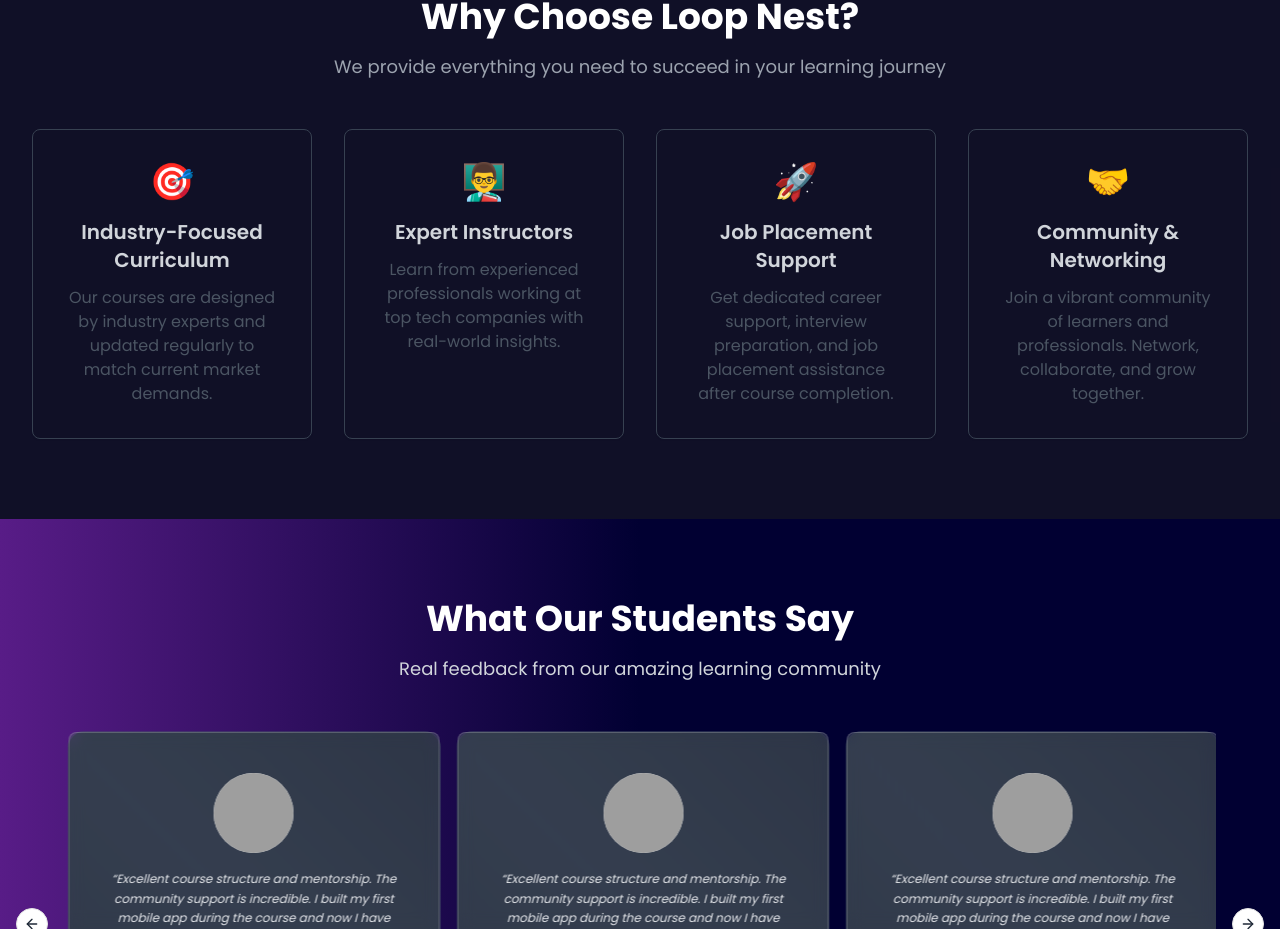
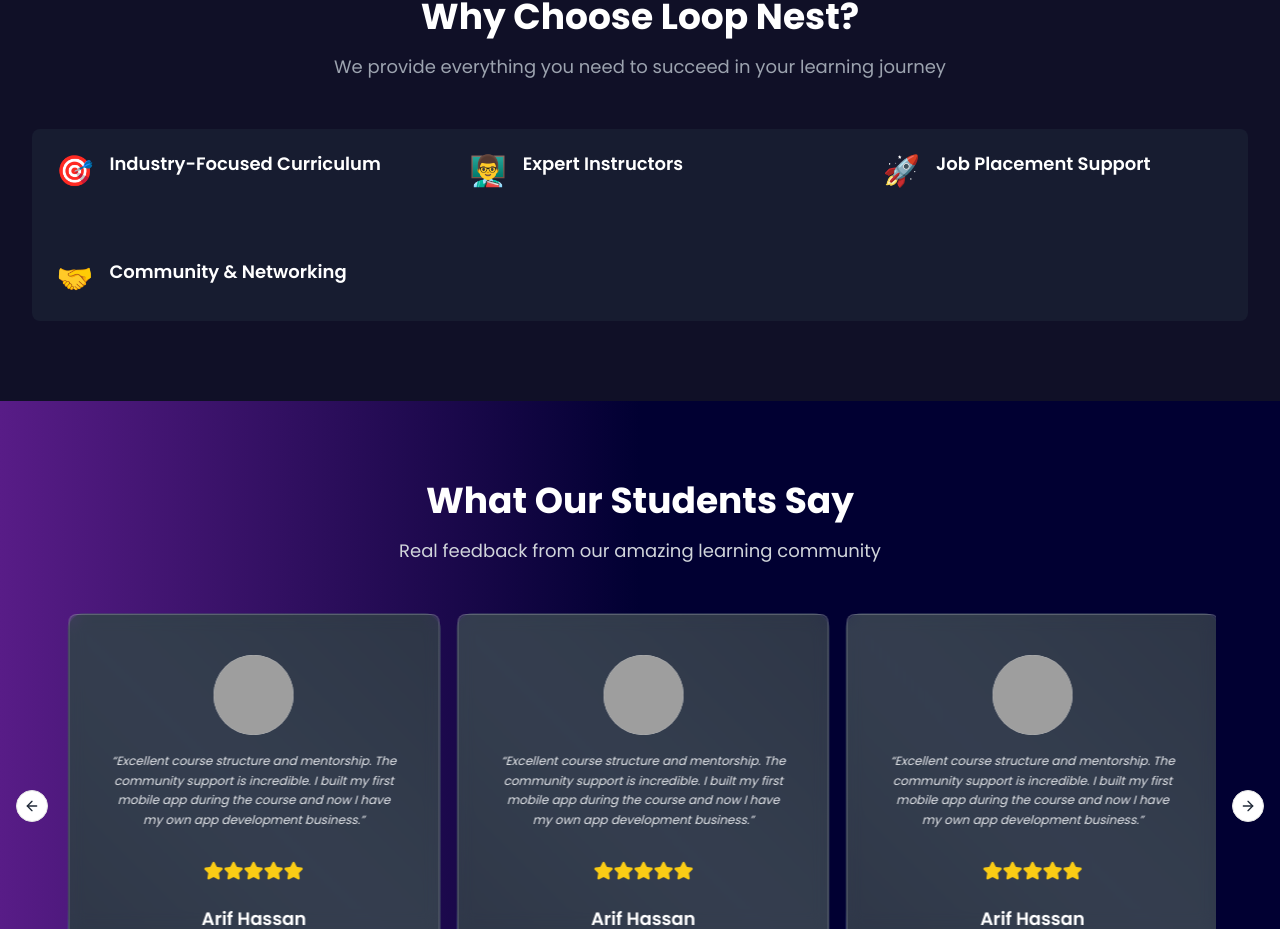
Before and after one commit to Proxima-IT/LoopNest-Public, a Next.js app: page / in a window 1280 px wide. Shown: the part 2373-3302 px from the top of the page. Built offline with nearby package versions, Linux system fonts and the light colour scheme; grey boxes are pictures that could not be loaded.

Commit message:
update why choose us section

```diff
--- a/app/page.tsx
+++ b/app/page.tsx
@@ -182,7 +182,24 @@ export default function HomePage() {
             centered
           />
 
-          <div className="grid grid-cols-1 md:grid-cols-2 lg:grid-cols-4 gap-8">
+  <div className="grid grid-cols-1 md:grid-cols-2 lg:grid-cols-3 gap-6 bg-slate-800/50 rounded-lg">
+          {whyLoopNest.map((item, index) => (
+            <div
+              key={index}
+              className=" p-6 hover:bg-slate-800/70 transition-colors duration-300"
+            >
+              <div className="flex items-start gap-4">
+                <div className="text-3xl flex-shrink-0">{item.icon}</div>
+                <div>
+                  <h3 className="text-lg font-semibold text-white mb-2 leading-tight">{item.title}</h3>
+                  {/* <p className="text-slate-400 text-sm leading-relaxed">{item.description}</p> */}
+                </div>
+              </div>
+            </div>
+          ))}
+        </div>
+
+          {/* <div className="grid grid-cols-1 md:grid-cols-2 lg:grid-cols-4 gap-8">
             {whyLoopNest.map((item, index) => (
               <Card key={index} className={`text-center bg-[#11102794] border-gray-700 hover:shadow-lg transition-shadow duration-300 animate-fade-in-up animate-delay-${index * 200}`}>
                 <CardContent className="p-8">
@@ -196,7 +213,7 @@ export default function HomePage() {
                 </CardContent>
               </Card>
             ))}
-          </div>
+          </div> */}
         </div>
       </section>
 
```
